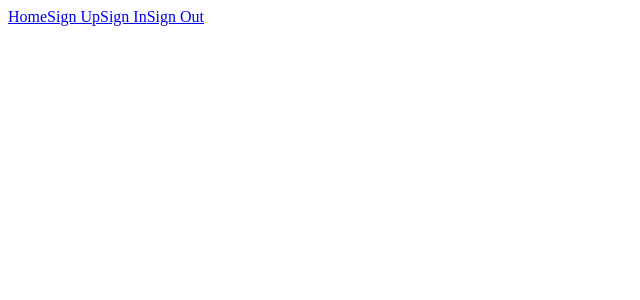
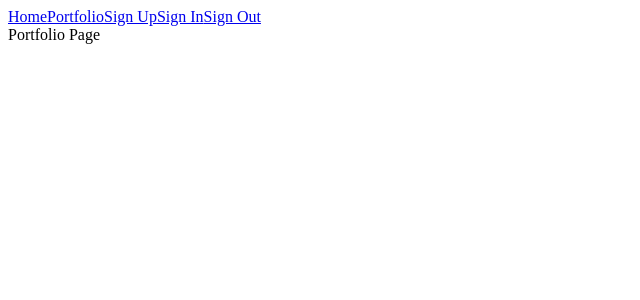
Before and after one commit to yongchengzhu/Stock-Portfolio, a React (Create React App) app in the folder client/: page /portfolio in a window 1280 px wide. Shown: the top 300 px of the page, without its empty margins (0-640 px from the left). Built offline with nearby package versions, Linux system fonts and the light colour scheme.

Commit message:
User is redirected to Portfolio page after successfully signing up.

```diff
--- a/client/src/actions/index.js
+++ b/client/src/actions/index.js
@@ -2,7 +2,7 @@ import axios from 'axios';
 
 import { AUTH_USER, AUTH_ERR } from './types';
 
-export const signup = ({ name, email, password }) => {
+export const signup = ({ name, email, password }, callback) => {
   return async (dispatch) => {
     try {
       const response = await axios.post('http://localhost:3090/signup', {
@@ -12,6 +12,7 @@ export const signup = ({ name, email, password }) => {
       });
 
       dispatch({ type: AUTH_USER, payload: response.data.token });
+      callback();
     } catch (e) {
       dispatch({ type: AUTH_ERR, payload: 'Email is in use.' });
     }
--- a/client/src/components/App.js
+++ b/client/src/components/App.js
@@ -3,6 +3,7 @@ import { BrowserRouter, Route } from 'react-router-dom';
 import Header from './Header';
 import Home from './Home';
 import Signup from './auth/Signup';
+import Portfolio from './stock/Portfolio';
 
 class App extends React.Component {
   render() {
@@ -12,6 +13,7 @@ class App extends React.Component {
           <Header />
           <Route path="/" component={Home} exact />
           <Route path="/signup" component={Signup} exact />
+          <Route path="/portfolio" component={Portfolio} exact />
         </div>
       </BrowserRouter>
     );
--- a/client/src/components/Header.js
+++ b/client/src/components/Header.js
@@ -6,6 +6,7 @@ class Header extends React.Component {
     return (
       <div>
         <Link to="/">Home</Link>
+        <Link to="/portfolio">Portfolio</Link>
         <Link to="/signup">Sign Up</Link>
         <Link to="/signin">Sign In</Link>
         <Link to="/signout">Sign Out</Link>
--- a/client/src/components/auth/Signup.js
+++ b/client/src/components/auth/Signup.js
@@ -7,7 +7,9 @@ import { signup } from '../../actions';
 
 class Signup extends React.Component {
   onSubmit = (formProps) => {
-    this.props.signup(formProps);
+    this.props.signup(formProps, () => {
+      this.props.history.push('/portfolio');
+    });
   };
 
   render() {
--- /dev/null
+++ b/client/src/components/stock/Portfolio.js
@@ -0,0 +1,9 @@
+import React from 'react';
+
+class Portfolio extends React.Component {
+  render() {
+    return <div>Portfolio Page</div>
+  }
+}
+
+export default Portfolio;
```
